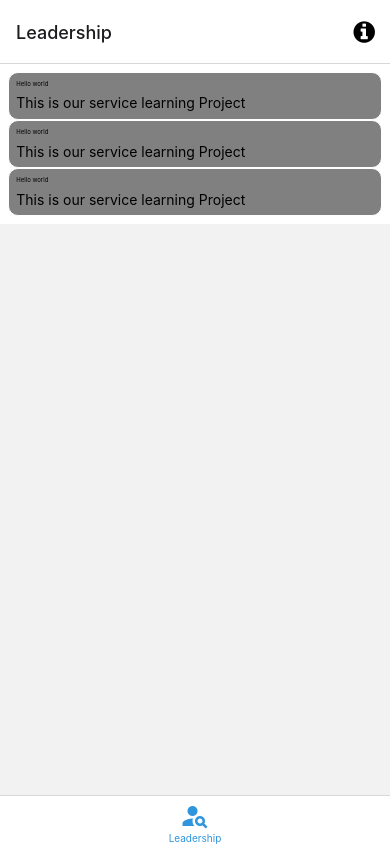
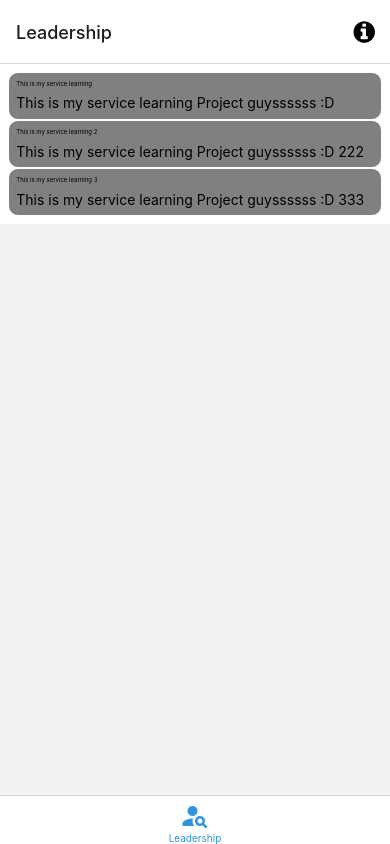
Before and after one commit to Sairam-Suresh/easySL, a React Native app: screen /LeadershipACE in a window 390 px wide. Built offline with nearby package versions, Linux system fonts and the light colour scheme; what expo-linking would draw is missing.

Commit message:
Converted ScrollView in LeadershipACE to  FlatList for easier integration with cloud firestore

```diff
--- a/screens/Leadership/LeadershipACE.tsx
+++ b/screens/Leadership/LeadershipACE.tsx
@@ -1,7 +1,8 @@
-import { ScrollView, StyleSheet, TextInput, TouchableOpacity } from 'react-native';
+import { FlatList, ScrollView, StyleSheet, TextInput, TouchableOpacity } from 'react-native';
 import LeadershipACECard from '../../components/Leadership/ACE/ServLearningCardCmpt';
 import { Text, View } from '../../components/Themed';
 import { RootTabScreenProps } from '../../types';
+import { nanoid } from 'nanoid';
 
 /*
 The app should be able to:
@@ -18,16 +19,23 @@ export default function Leadership({ navigation }: RootTabScreenProps<'Leadershi
     console.log('hello hey sexy')
   };
 
+  const DATA = [
+    {title: "This is my service learning", description: "This is my service learning Project guyssssss :D", ID: 1},
+    {title: "This is my service learning 2", description: "This is my service learning Project guyssssss :D 222", ID: 2},
+    {title: "This is my service learning 3", description: "This is my service learning Project guyssssss :D 333", ID: 3}
+  ]
+
   return (
-    <ScrollView>
       <View>
         <View style={styles.appContainer}>
-          <LeadershipACECard title="Hello world" description="This is our service learning Project"/>
-          <LeadershipACECard title="Hello world" description="This is our service learning Project"/>
-          <LeadershipACECard title="Hello world" description="This is our service learning Project"/>
+          <FlatList
+            data={DATA}
+            renderItem={({item}) => (<LeadershipACECard title={item.title} description={item.description} />)}
+            keyExtractor={(item: { ID: any; }) => item.ID}
+          />
         </View>
       </View>
-    </ScrollView>
+
   );
 }
 
```
Also changed, not shown: 1 other file (tests, documents, lock files or other folders).
